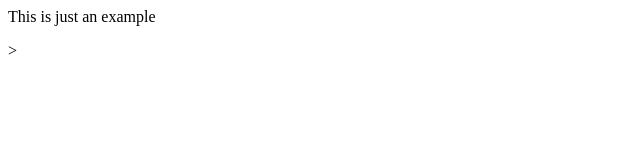
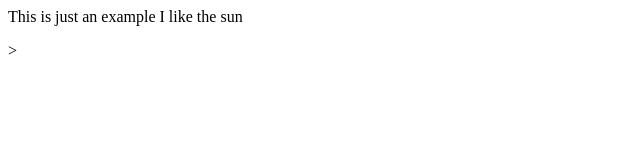
Before and after one commit to raymord21/love, a plain HTML site: page raymord35.html in a window 1280 px wide. Shown: the full height of the page, 0-640 px from the left. Drawn offline with Linux system fonts and the light colour scheme.

Commit message:
I just added something

```diff
--- a/raymord35.html
+++ b/raymord35.html
@@ -3,6 +3,7 @@
 
 	</head>
 	<body>
-		<p>This is just an example</p>>
+		<p>This is just an example
+		I like the sun</p>>
 	</body>
 </html>
```
